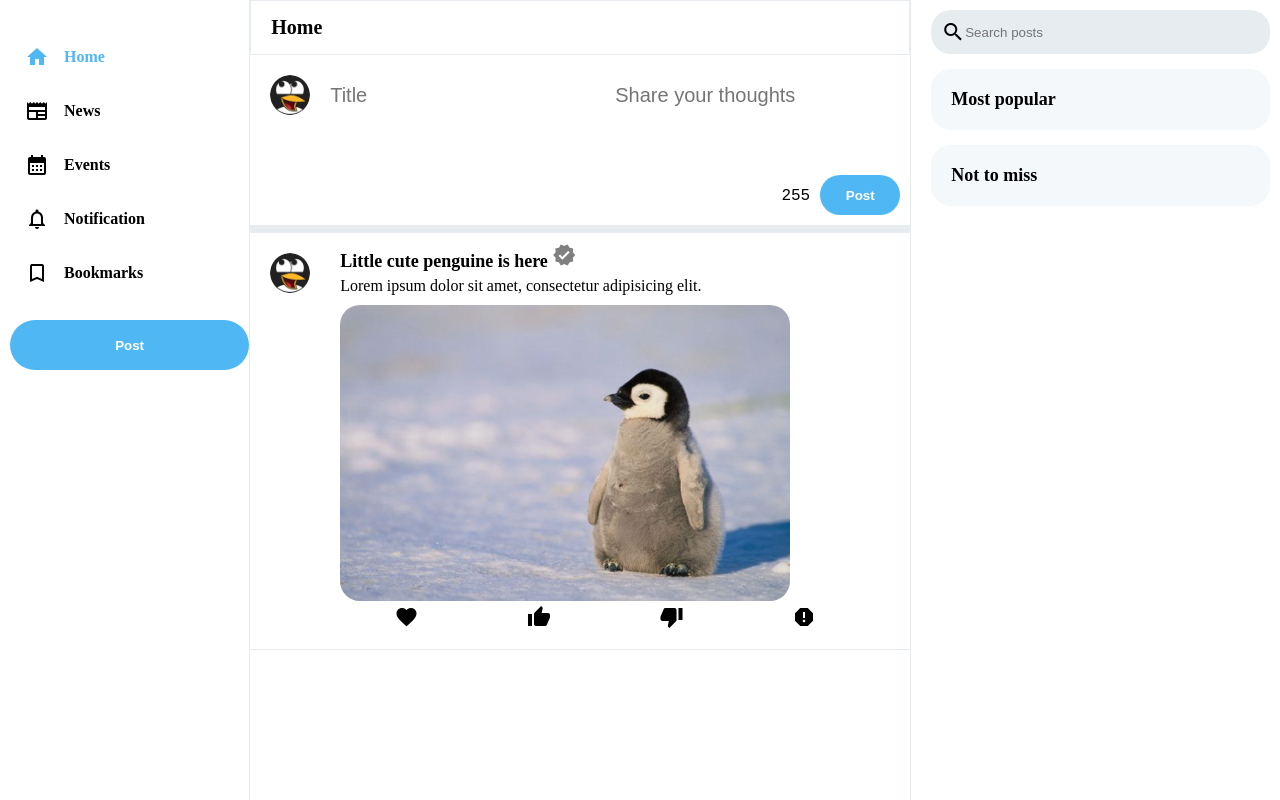
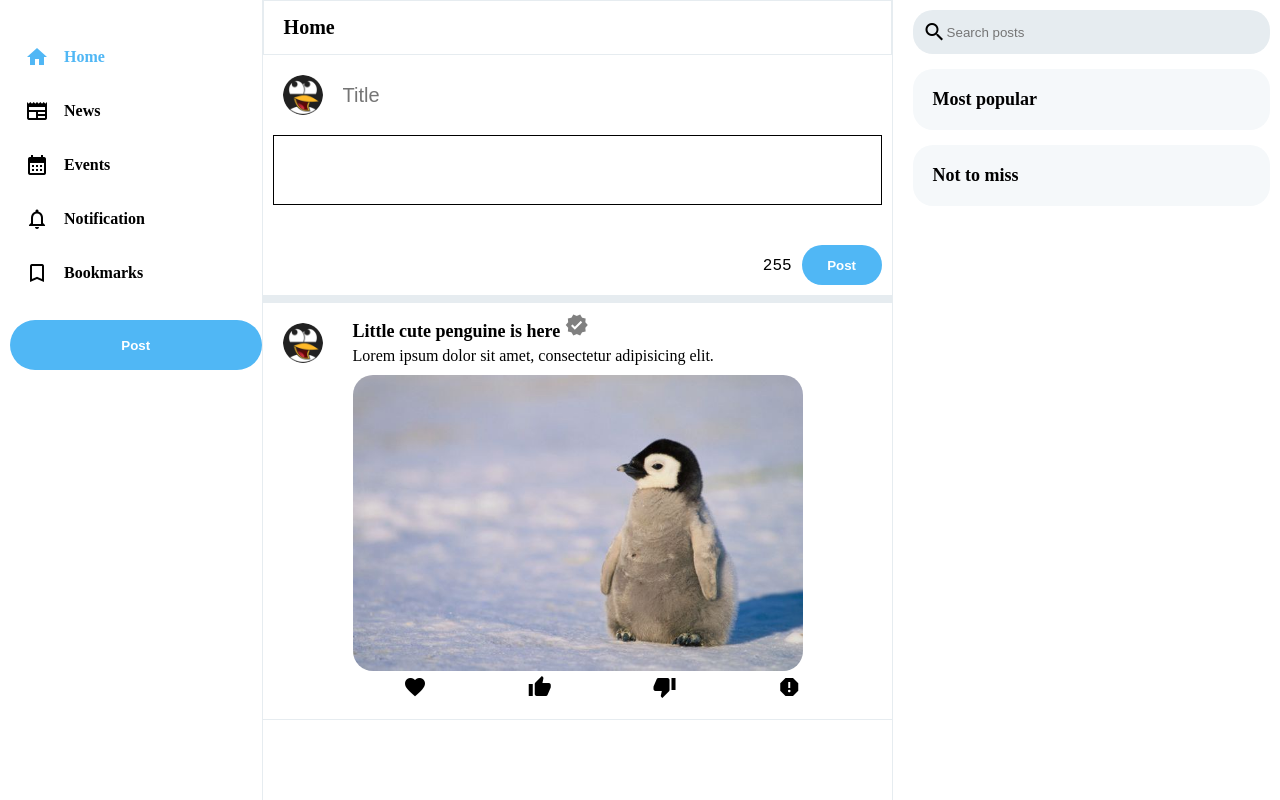
Before and after one commit to VAOkolo/Blog_Frontend_PW, a plain HTML site: page client/homepage.html in a window 1280 px wide. Drawn offline with Linux system fonts and the light colour scheme.

Commit message:
post textare added

```diff
--- a/client/homepage.html
+++ b/client/homepage.html
@@ -65,12 +65,16 @@
 
             <div class="postContainer">
                 <!-- this to be changed to a pop up form when selecting the addPost button -->
+
                 <form>
                     <div class="postInput">
                         <img src="./images/avatar-icon.jpg" alt="avatar-icon">
                         <input class="postTitle" type="text" placeholder="Title"/>
-                        <input class="postContent" type="text" placeholder="Share your thoughts"/>
+                        <!-- <textare style="border: 1px solid black; width: 80px;" class="postText" placeholder="Share your thoughts"></textare> -->
+                        <!-- <input class="postContent" type="text" placeholder="Share your thoughts"/> -->
                     </div>
+                    <textare style="border: 1px solid black;" class="postText" placeholder="Share your thoughts"></textare>
+
                     <pre class="align">255<button class="postButton">Post</button></pre>
 
                 </form>
--- a/client/style.css
+++ b/client/style.css
@@ -159,7 +159,18 @@ body{
     outline: none;
 }
 
+.postText {
+    /* flex: 1; */
+    display: flex;
+    height: 70px;
+    margin-left: 10px;
+    font-size: 20px;
+    width: 95;
+    max-height: 100px;
 
+    /* border: none;
+    outline: none;  */
+}
 
 .postButton {
     background-color: var(--navigation-color);
```
